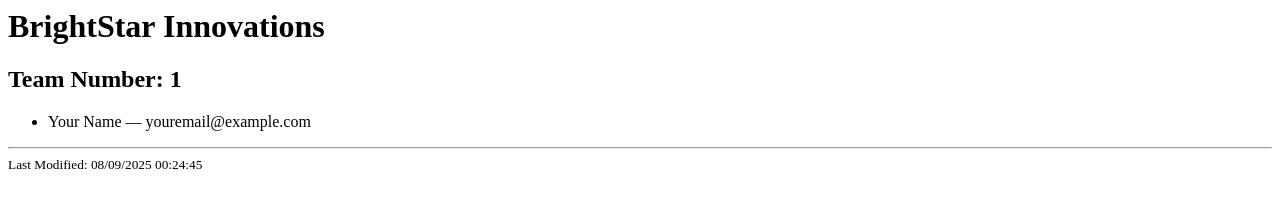
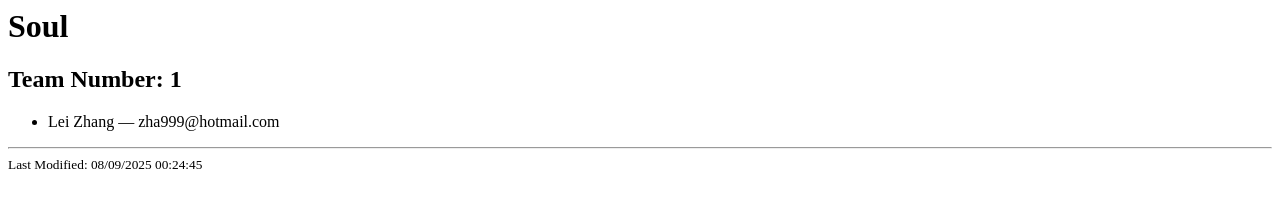
Before and after one commit to Stephanieee9/team-frameset, a plain HTML site: page frame_b.html in a window 1280 px wide. Drawn offline with Linux system fonts and the light colour scheme.

Commit message:
Update frame_b.html

```diff
--- a/frame_b.html
+++ b/frame_b.html
@@ -1,9 +1,9 @@
 <html>
   <body>
-    <h1><b>BrightStar Innovations</b></h1>
+    <h1><b>Soul</b></h1>
     <h2>Team Number: 1</h2>
     <ul>
-      <li>Your Name — youremail@example.com</li>
+      <li>Lei Zhang — zha999@hotmail.com</li>
     </ul>
     <hr>
     <small>Last Modified: <script>document.write(document.lastModified);</script></small>
```
